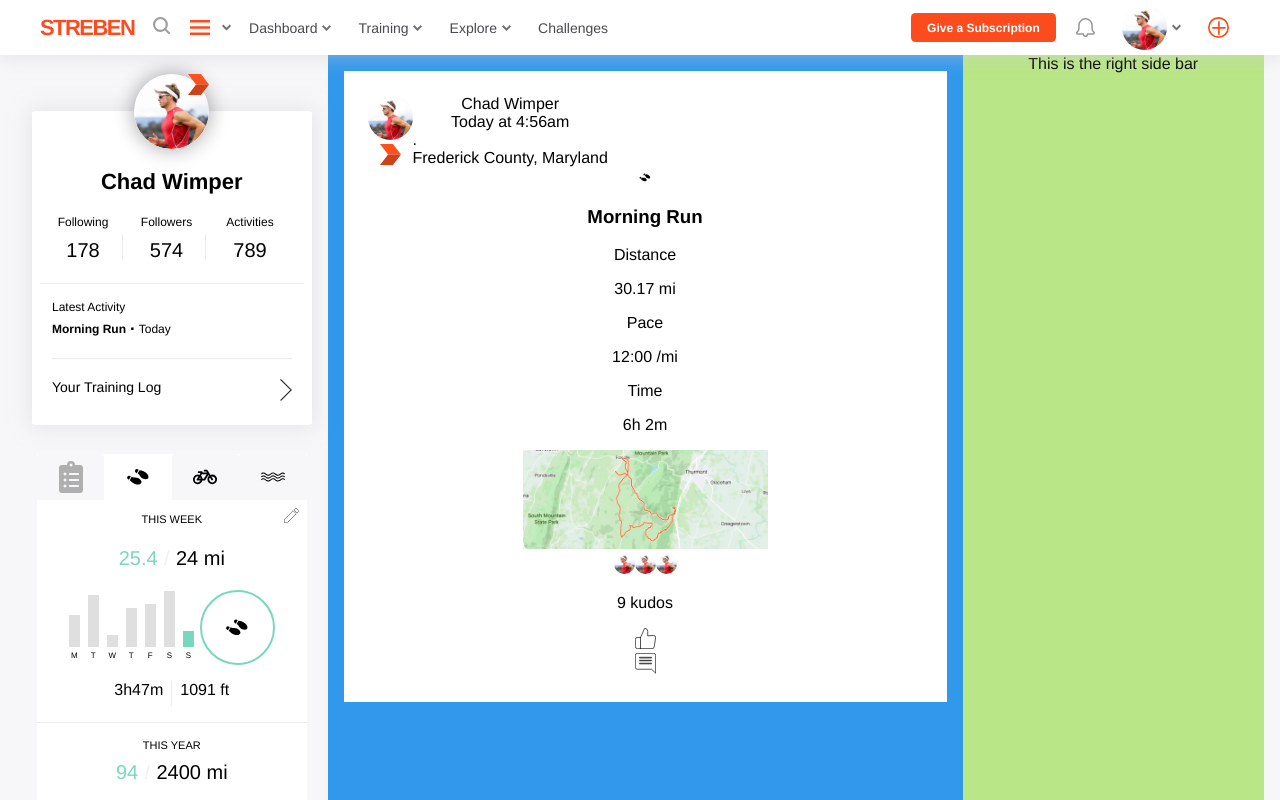
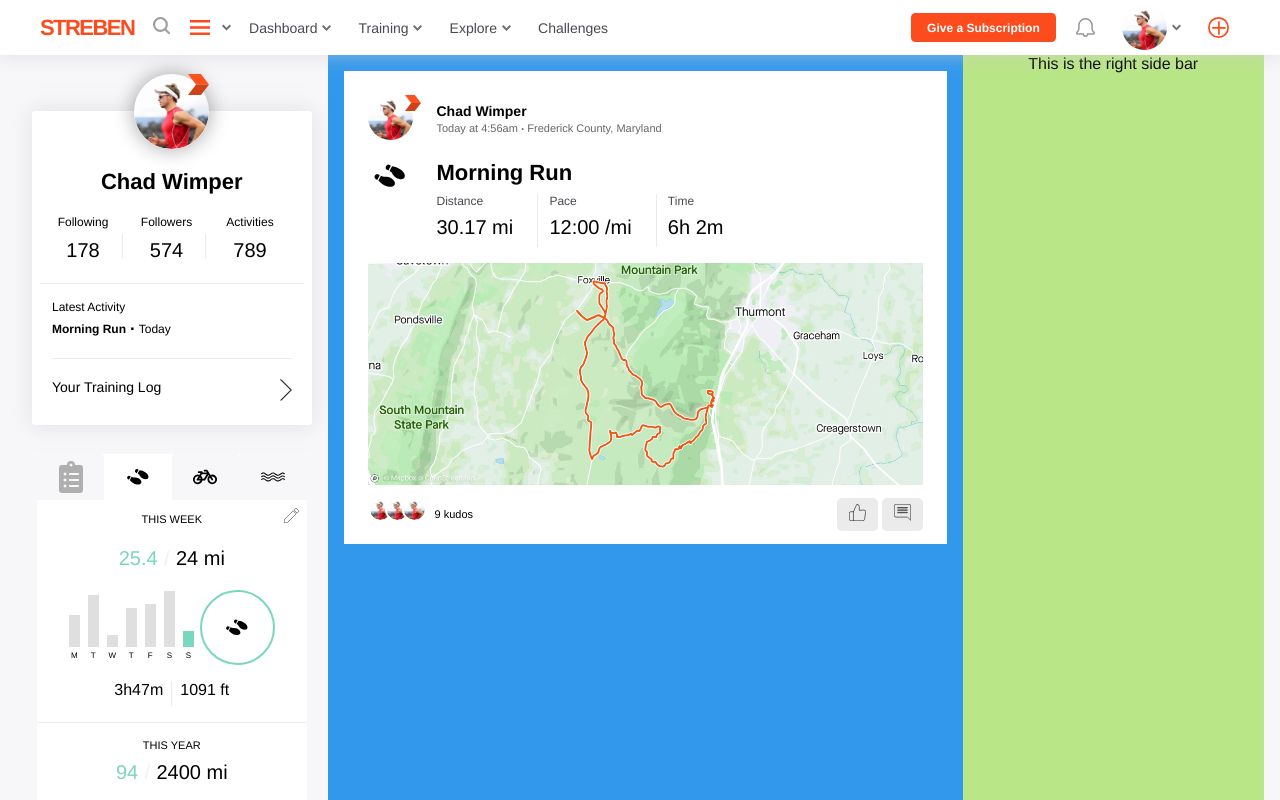
Before and after one commit to JulianEhiem/streben, a React (Create React App) app: page / in a window 1280 px wide. Shown: the top 800 px of the page. Built offline with nearby package versions, Linux system fonts and the light colour scheme.

Commit message:
finished initial layout for activity

```diff
--- a/src/Pages/Dashboard/MainSection.js
+++ b/src/Pages/Dashboard/MainSection.js
@@ -18,13 +18,14 @@ const MainSection = () => {
                             <img src={athleteImage} alt="athlete image" width = {45}/>
                         </div>
                         <div className={mainy.athleteBadge}>
-                            <img src={badge} alt="athlete badge" width={21}/>
+                            <img src={badge} alt="athlete badge" width={16}/>
                         </div>
                     </div>
                     <div className={mainy.athleteName}>
                         <div className={mainy.name}>
                             <a href="#">Chad Wimper</a>
                         </div>
+                        <div className={mainy.timeStampContainer}>
                             <div className={mainy.time}>
                                 Today at 4:56am <span className={mainy.dot}>.</span>
                             </div>
@@ -33,10 +34,11 @@ const MainSection = () => {
                             </div>
                         </div>
                     </div>
+                </div>
                 <div className={mainy.activityDetails}>
                     <div className={mainy.activityIcon}>
                         <div className={mainy.icon}>
-                            <img src={prints} alt="leading Arrow" width={12}/>
+                            <img src={prints} alt="footprints icon" width={34}/>
                         </div>
                     </div>
                     <div className={mainy.details}>
@@ -44,7 +46,8 @@ const MainSection = () => {
                             <h3>Morning Run</h3>
                         </div>
                         <div className={mainy.activityMetrics}>
-                            <div className={mainy.distance}>
+                            <div className={`${mainy.distance} ${mainy.metric}`}>
+                                <div className={mainy.metricContainer}>
                                     <p className={mainy.title}>
                                         Distance
                                     </p>
@@ -52,7 +55,9 @@ const MainSection = () => {
                                         30.17 mi
                                     </p>
                                 </div>
-                            <div className={mainy.pace}>
+                            </div>
+                            <div className={`${mainy.pace} ${mainy.metric}`}>
+                                <div className={mainy.metricContainer}>
                                     <p className={mainy.title}>
                                         Pace
                                     </p>
@@ -60,7 +65,9 @@ const MainSection = () => {
                                         12:00 /mi
                                     </p>
                                 </div>
-                            <div className={mainy.time}>
+                            </div>
+                            <div className={`${mainy.time} ${mainy.metric}`}>
+                                <div className={mainy.metricContainerLast}>
                                     <p className={mainy.title}>
                                         Time
                                     </p>
@@ -71,9 +78,10 @@ const MainSection = () => {
                                 </div>
                         </div>
                     </div>
+                </div>
                 <div className={mainy.map}>
                     <div className={mainy.mapImage}>
-                        <img src={map} alt="athlete image" width = {245}/>
+                        <img src={map} alt="athlete image"/>
                     </div>
                 </div>
                 <div className={mainy.footer}>
@@ -89,10 +97,10 @@ const MainSection = () => {
                     </div>
                     <div className={mainy.interactActions}>
                         <div className={mainy.like}>
-                            <img src={like} alt="like icon" width = {21}/>
+                            <img src={like} alt="like icon" width = {17}/>
                         </div>
                         <div className={mainy.comment}>
-                            <img src={comment} alt="comment icon" width = {21}/>
+                            <img src={comment} alt="comment icon" width = {17}/>
                         </div>
                     </div>
                 </div>
--- a/src/Pages/Dashboard/mainsection.module.css
+++ b/src/Pages/Dashboard/mainsection.module.css
@@ -1,3 +1,7 @@
+:root{
+    --light-accent: #ebebeb;
+}
+
 .mainSection{
     background-color: rgb(49, 152, 236);
     height: 100%;
@@ -9,10 +13,133 @@
 
 .activityCardContainer{
     background-color: #fff;
-    padding: 1.5rem;
+    padding: 1.5rem 1.5rem 0.3rem;
 }
 .header{
     padding: 0;
     margin: 0;
     display: flex;
+    margin-bottom: 1rem;
 }
+.athleteIcon{
+    display: flex;
+    position: relative;
+    padding: 0 1rem 0 0;
+}
+.athleteName{
+    padding: 0.5rem 0 0 0.5rem;
+}
+.athleteBadge{
+    display: flex;
+    position: absolute;
+    top: 0;
+    right: 0.5rem;
+}
+.name{
+    display: flex;
+    margin-bottom: 0.2rem;
+}
+.name > a{
+    font-size: 14px;
+    font-weight: bold;
+}
+.timeStampContainer{
+    display: flex;
+    font-size: 11px;
+    color: #666666;
+}
+.time{
+    display: flex;
+}
+.dot{
+    font-size: 17px;
+    line-height: 30%;
+    padding: 0 0.15rem;
+}
+.activityDetails{
+    display: flex;
+    margin-bottom: 1rem;
+}
+.activityTitle > h3{
+    font-size: 22px;
+    margin: 0 0 0.5rem 0;
+    text-align: left;
+}
+.activityMetrics{
+    display: flex;
+    flex-direction: row;
+}
+.metric{
+    display: flex;
+    flex-direction: row;
+    padding-right: 0.7rem;
+}
+.metricContainer{
+    display: flex;
+    flex-direction: column;
+    border-right: var(--light-accent) 1px solid;
+    padding-right: 1.5rem;
+}
+.metricContainerLast{
+    display: flex;
+    flex-direction: column;
+    padding-right: 1.5rem;
+}
+.title{
+    width: 100%;
+    font-size: 12px;
+    color: #494950;
+    margin: 0;
+    text-align: left;
+}
+.value{
+    display: flex;
+    margin: 0.5rem 0;
+    font-size: 20px;
+}
+.icon{
+    margin-right: 22px;
+    margin-left: 5px;
+}
+.details{
+    padding-left: 0.5rem;
+}
+.mapImage > img{
+    width: 100%;
+}
+.footer{
+    display: flex;
+    justify-content: space-between;
+}
+.kudosCount{
+    display: flex;
+    padding: 0.5rem 0;
+}
+.athleteAvatars{
+    padding:0 0.5rem 0 0;
+}
+.athleteAvatars > img{
+    border-radius: 50%;
+    border: #fff 2.5px solid;
+}
+.athleteAvatars > img + img{
+    margin-left: -0.5rem;
+}
+.kudos{
+    font-size: 11px;
+}
+.interactActions{
+    display: flex;
+    align-items: center;
+}
+.like{
+    padding: 6px 12px;
+    background-color: var(--light-accent);
+    border-radius: 5px;
+}
+.comment{
+    padding: 6px 12px;
+    background-color: var(--light-accent);
+    border-radius: 5px;
+    margin-left: 0.25rem;
+}
```
Lines whose indentation alone changed are shown as unchanged.
